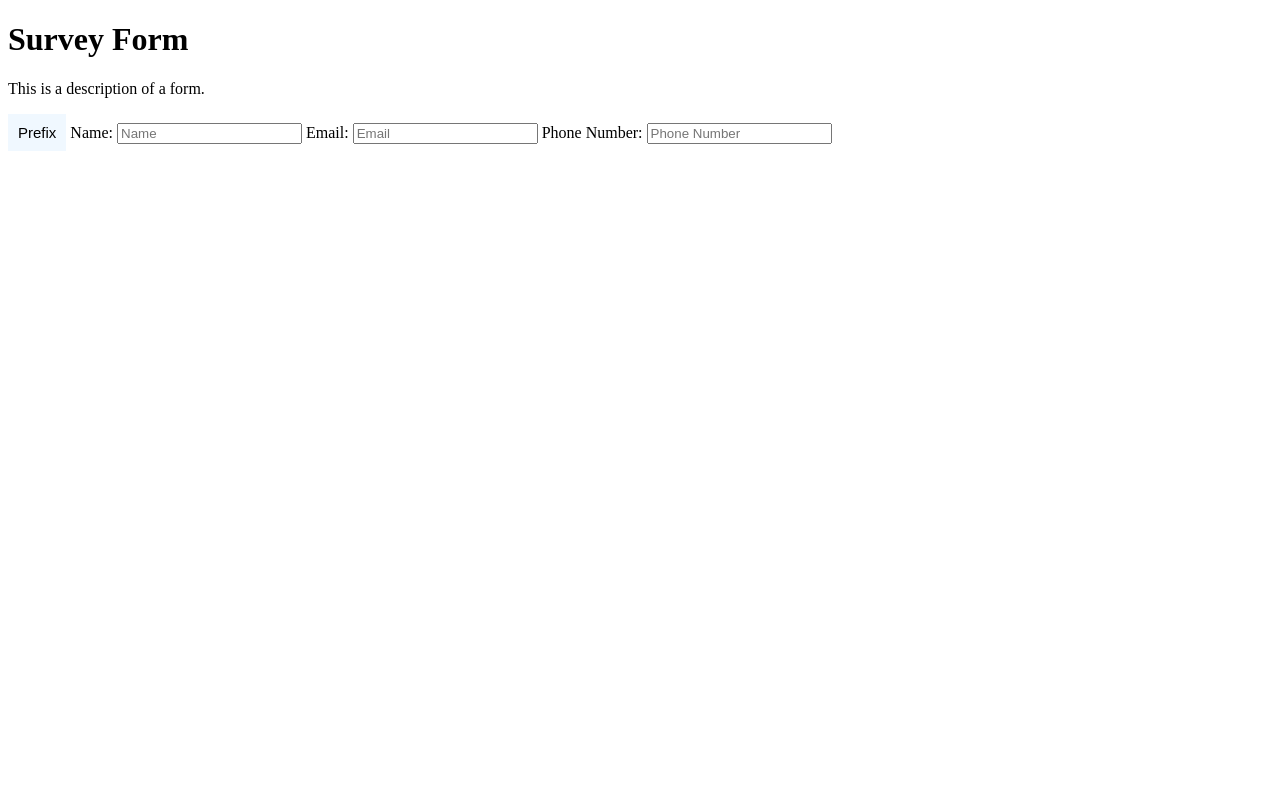
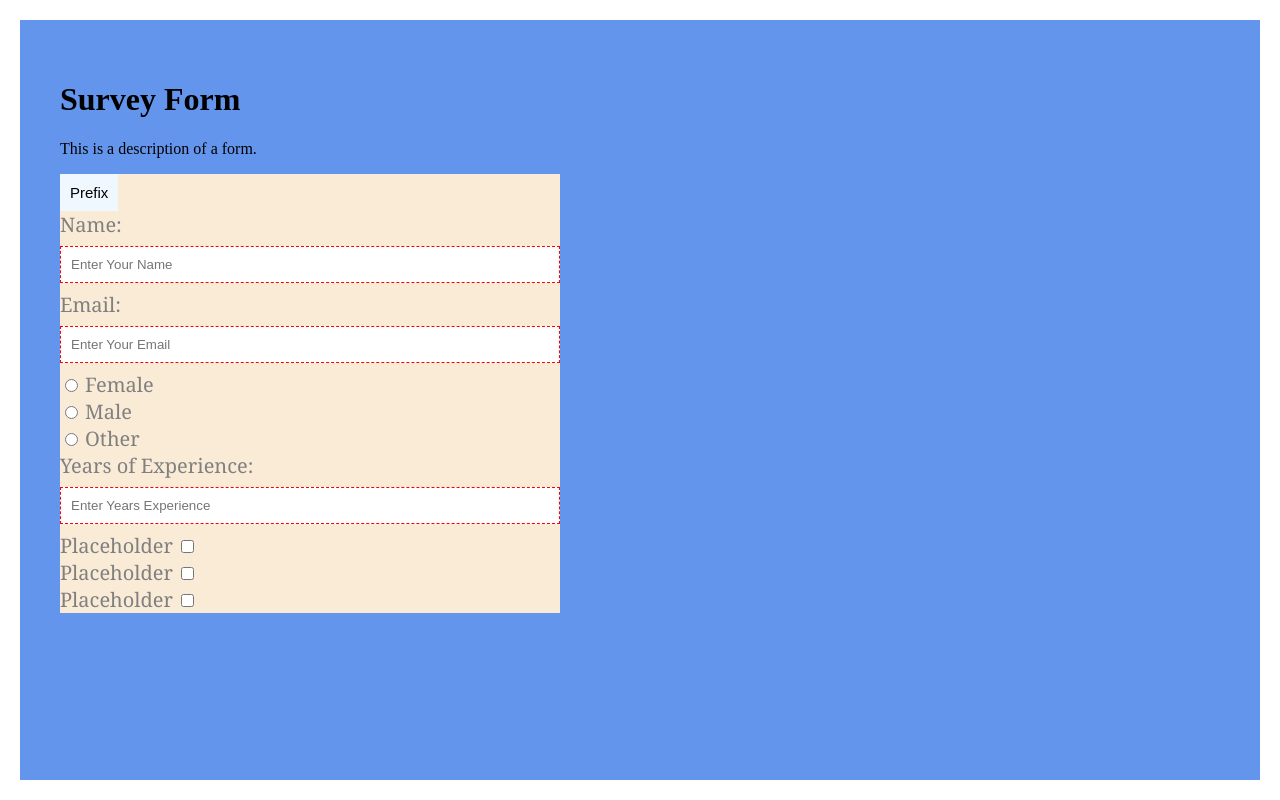
Before and after one commit to ermarie/SurveyForm-FccCert, a plain HTML site: page index.html in a window 1280 px wide. Drawn offline with Linux system fonts and the light colour scheme.

Commit message:
More Revisions
More Additions, revisions and playing with HTML and CSS.

```diff
--- a/index.html
+++ b/index.html
@@ -6,6 +6,7 @@
     <link rel="stylesheet" href="styles.css">
 </head>
 <body>
+    <div id="form-box">
     <h1  id="title">Survey Form</h1>
         <p id="description">This is a description of a form.</p>
         <form id="survey-form">
@@ -18,12 +19,50 @@
                     <p>Ms.</p>
                 </div>
             </div>
+            <div id="input">
+                <div id="label">
                     <label id="name-label">Name:</label>
-        <input type="text" id="name" placeholder="Name">
+                    <input type="text" id="name" placeholder="Enter Your Name" required>
+                </div>
+                 <div id="label">
                     <label id="email-label">Email:</label>
-        <input type="text" id="email" placeholder="Email">
-        <label id="number label">Phone Number:</label>
-        <input type="number" id="number" placeholder="Phone Number">
+                    <input type="text" id="email" placeholder="Enter Your Email" required pattern="[0-9a-zA-Z]*[@][0-9a-zA-Z]*[.][a-z]{2,}?">
+                </div>
+            </div>
+            <div id="radio-input">
+                <div>
+                    <input type="radio" name="gender" class="radio-input" value="female">
+                    <label id="female-label" class="gender-label">Female</label>
+                </div>
+                <div>
+                    <input type="radio" name="gender" class="radio-input" value="male">
+                    <label id="male-label" class="gender-label">Male</label>
+                </div>
+                <div>
+                    <input type="radio" name="gender" class="radio-input" value="other">
+                    <label id="other-label" class="gender-label">Other</label>
+                    </div>
+            </div>
+            <div id="input">
+                <div id="label">
+                <label id="number-label">Years of Experience:</label>
+                <input type="number" id="number" placeholder="Enter Years Experience" min="1" max="76" required>
+            </div>
+            </div>
+            <div id="checkbox-input">
+                <div>
+                    <label id="" class="checkbox-label">Placeholder</label>
+                    <input type="checkbox" name="" class="checkbox-input" value="placeholder">
+                </div>
+                <div>
+                    <label id="" class="checkbox-label">Placeholder</label>
+                    <input type="checkbox" name="" class="checkbox-input" value="placeholder">
+                </div><div>
+                    <label id="" class="checkbox-label">Placeholder</label>
+                    <input type="checkbox" name="" class="checkbox-input" value="placeholder">
+                </div>
+            </div>
         </form>
+    </div>
 </body>
 </html>
--- a/styles.css
+++ b/styles.css
@@ -1,20 +1,53 @@
+label {
+    color: gray;
+    font-family: Georgia, serif;
+    font-size: 20px;
+}
+
+input[type=text], input[type=number] {
+    width: 100%;
+    padding: 10px;
+    margin: 8px 0;
+    box-sizing: border-box;
+}
+
+
+
+#form-box{
+   background-color:cornflowerblue;
+    padding: 40px;
+    position: absolute;
+    top:20px;
+    left:20px;
+    right: 20px;
+    bottom:20px;
+    margin: auto;
+}
+
+
+#survey-form {
+    background-color:antiquewhite;
+    width: 500px;
+}
+
 .dropbtn {
     background-color:aliceblue;
     padding: 10px;
     font-size: 15px;
     border:none;
+
 }
 
 .dropdown {
     position: relative;
-    display: inline-block;
+    display: block;
 }
 
 .dropdown-content {
     display: none;
     position: absolute;
-    background-color:  gray;
-    min-width: 150px;
+    background-color: darkgray;
+    min-width: 50px;
     z-index: 1;
 }
 
@@ -25,8 +58,9 @@
 }
 
 .dropdown-content p:hover {
-    background-color: darkgray;
+    background-color: gray;
     color: white;
+    cursor: pointer
 }
 
 .dropdown:hover .dropdown-content {
@@ -36,3 +70,32 @@
 .dropdown:hover .dropbtn {
     background-color: aqua;
 }
+
+.radio-input {
+    display: inline-block;
+}
+
+input:invalid {
+    border: 1px dashed red
+}
+
+input:valid {
+    border: 1px solid black;
+}
+
+#gender-label{
+    display: inline-block;
+}
+
+#checkbox-input {
+    display: block;
+}
+
+#checkbox-label {
+    display: inline-block;
+}
+
+#name:hover #email:hover #number:hover {
+    background-color:gray;
+    cursor: pointer;
+}
```
Lines whose indentation alone changed are shown as unchanged.
